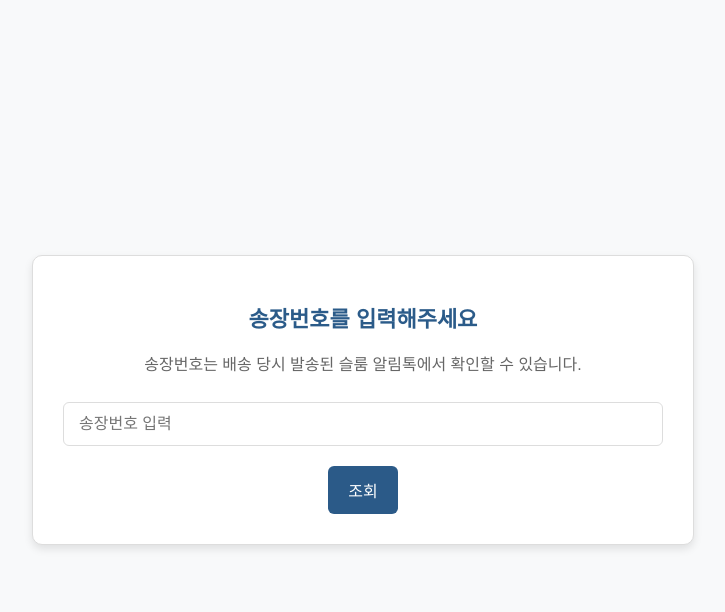
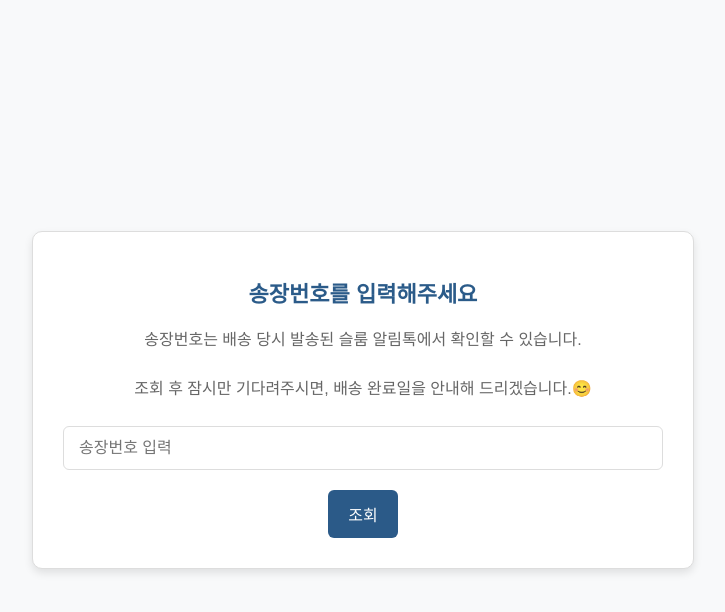
Before and after one commit to sdefgbhnjmj/100_percent_refund_page, a Flask app: template templates/unknown_delivery.html in a window 1280 px wide. Shown: the top 612 px of the page, without its empty margins (277-1002 px from the left). Run offline with Flask 2, Linux system fonts and the light colour scheme; the template is opened without the code that fills it, so the values that code supplies are empty.

Commit message:
Flask 웹페이지 배포 준비 완료

```diff
--- a/templates/unknown_delivery.html
+++ b/templates/unknown_delivery.html
@@ -73,6 +73,7 @@
     <div class="container">
         <h1>송장번호를 입력해주세요</h1>
         <p>송장번호는 배송 당시 발송된 슬룸 알림톡에서 확인할 수 있습니다.</p>
+        <p>조회 후 잠시만 기다려주시면, 배송 완료일을 안내해 드리겠습니다.😊</p>
         <form method="POST" action="/track">
             <input type="text" name="tracking_number" placeholder="송장번호 입력" required>
             <button type="submit">조회</button>
```
